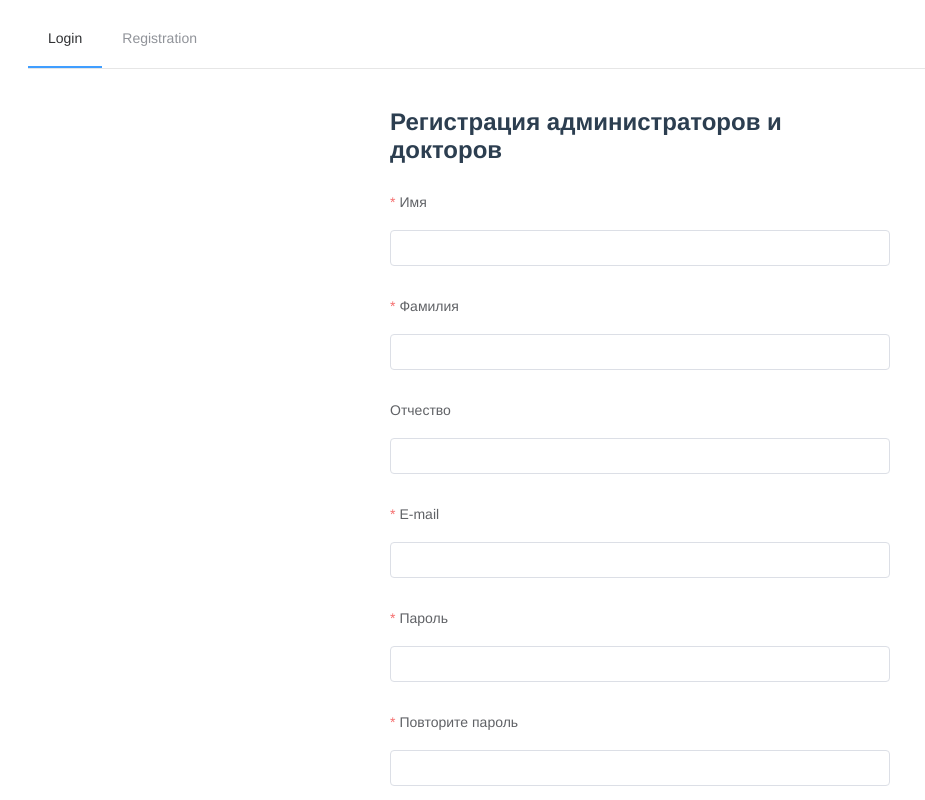
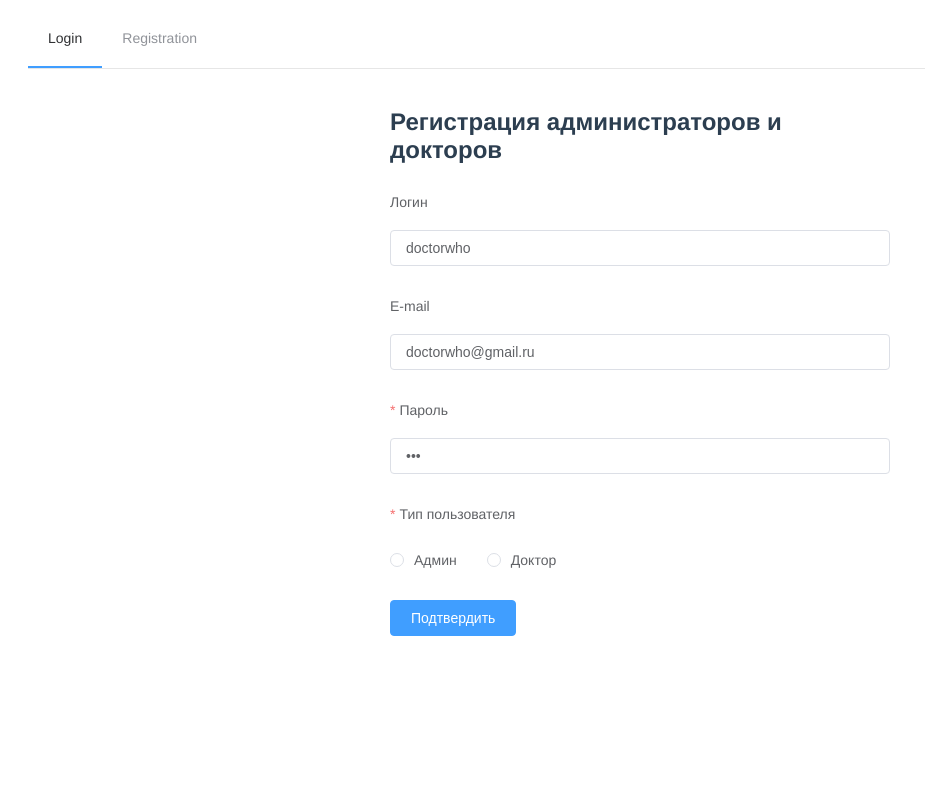
Before and after one commit to katseliv/healthcare-frontend, a Vue app: page /authorization/admin in a window 1280 px wide. Shown: the top 800 px of the page, without its empty margins (0-925 px from the left). Built offline with nearby package versions, Linux system fonts and the light colour scheme.

Commit message:
AdminRegistration refactoring starts

```diff
--- a/src/components/AdminProfile/AdminRegistration.vue
+++ b/src/components/AdminProfile/AdminRegistration.vue
@@ -9,39 +9,27 @@
     class="form"
   >
     <h2>Регистрация администраторов и докторов</h2>
-    <el-form-item label="Имя" prop="name">
-      <el-input v-model="registration.userData.name"></el-input>
+    <el-form-item label="Логин" prop="login">
+      <el-input type="email" v-model="registration.login"></el-input>
     </el-form-item>
-    <el-form-item label="Фамилия" prop="surname">
-      <el-input v-model="registration.userData.surname"></el-input>
-    </el-form-item>
-    <el-form-item label="Отчество" prop="parentName">
-      <el-input v-model="registration.userData.parentName"></el-input>
-    </el-form-item>
-    <el-form-item label="E-mail" prop="eMail">
-      <el-input type="email" v-model="registration.userData.eMail"></el-input>
-    </el-form-item>
-    <el-form-item
-      v-if="registration.userType === 'doctor'"
-      label="Опыт"
-      prop="exp"
-    >
-      <el-input type="email" v-model="registration.userData.exp"></el-input>
+    <el-form-item label="E-mail" prop="email">
+      <el-input type="email" v-model="registration.email"></el-input>
     </el-form-item>
     <el-form-item label="Пароль" prop="password">
-      <el-input
-        type="password"
-        v-model="registration.userData.password"
-      ></el-input>
-    </el-form-item>
-    <el-form-item label="Повторите пароль" prop="passwordConfirmation">
-      <el-input
-        type="password"
-        v-model="registration.userData.passwordConfirmation"
-      ></el-input>
+      <el-input type="password" v-model="registration.password"></el-input>
     </el-form-item>
 
     <div v-if="registration.userType === 'doctor'">
+      <el-form-item label="Имя" prop="first_name">
+        <el-input v-model="registration.first_name"></el-input>
+      </el-form-item>
+      <el-form-item label="Фамилия" prop="mid_name">
+        <el-input v-model="registration.mid_name"></el-input>
+      </el-form-item>
+      <el-form-item label="Отчество" prop="last_name">
+        <el-input v-model="registration.last_name"></el-input>
+      </el-form-item>
+
       <h4>Специальности</h4>
       <el-form-item
         v-for="(speciality, i) in registration.doctorInputs.specialities"
@@ -80,20 +68,12 @@ export default {
   data() {
     return {
       registration: {
-        userType: "admin",
-
-        userData: {
-          name: "",
-          surname: "",
-          parentName: "",
-          eMail: "",
-          password: "",
-          passwordСonfirmation: "",
-        },
-        doctorInputs: {
-          exp: "",
-          specialities: [""],
-        },
+        login: "doctorwho",
+        email: "doctorwho@gmail.ru",
+        first_name: "Ivan",
+        mid_name: "Ivanovich",
+        last_name: "Ivanov",
+        password: "123",
       },
       rules: {
         name: [
@@ -164,7 +144,14 @@ export default {
   },
   methods: {
     onSubmit() {
-      console.log(this.registration);
+      const userType = this.registration.userType;
+      if (userType === "admin") {
+        const data = {
+          login: this.registration.login,
+          password: this.registration.password,
+          email: this.registration.password,
+        };
+      }
     },
     addSpeciality() {
       this.registration.doctorInputs.specialities.push("");
--- a/src/models/disease.model.ts
+++ b/src/models/disease.model.ts
@@ -4,7 +4,6 @@ interface Disease extends EntityModel {
 	name: string,
 	start: string,
 	end: string
-
 }
 
 export default Disease
--- a/src/router/index.ts
+++ b/src/router/index.ts
@@ -64,6 +64,11 @@ const routes: Array<RouteRecordRaw> = [
     ]
   },
   {
+    path: '/adminReg',
+    name: 'adminReg',
+    component: AdminRegistration
+  },
+  {
     path: '/review',
     name: 'addReview',
     component: ReviewForm
```
